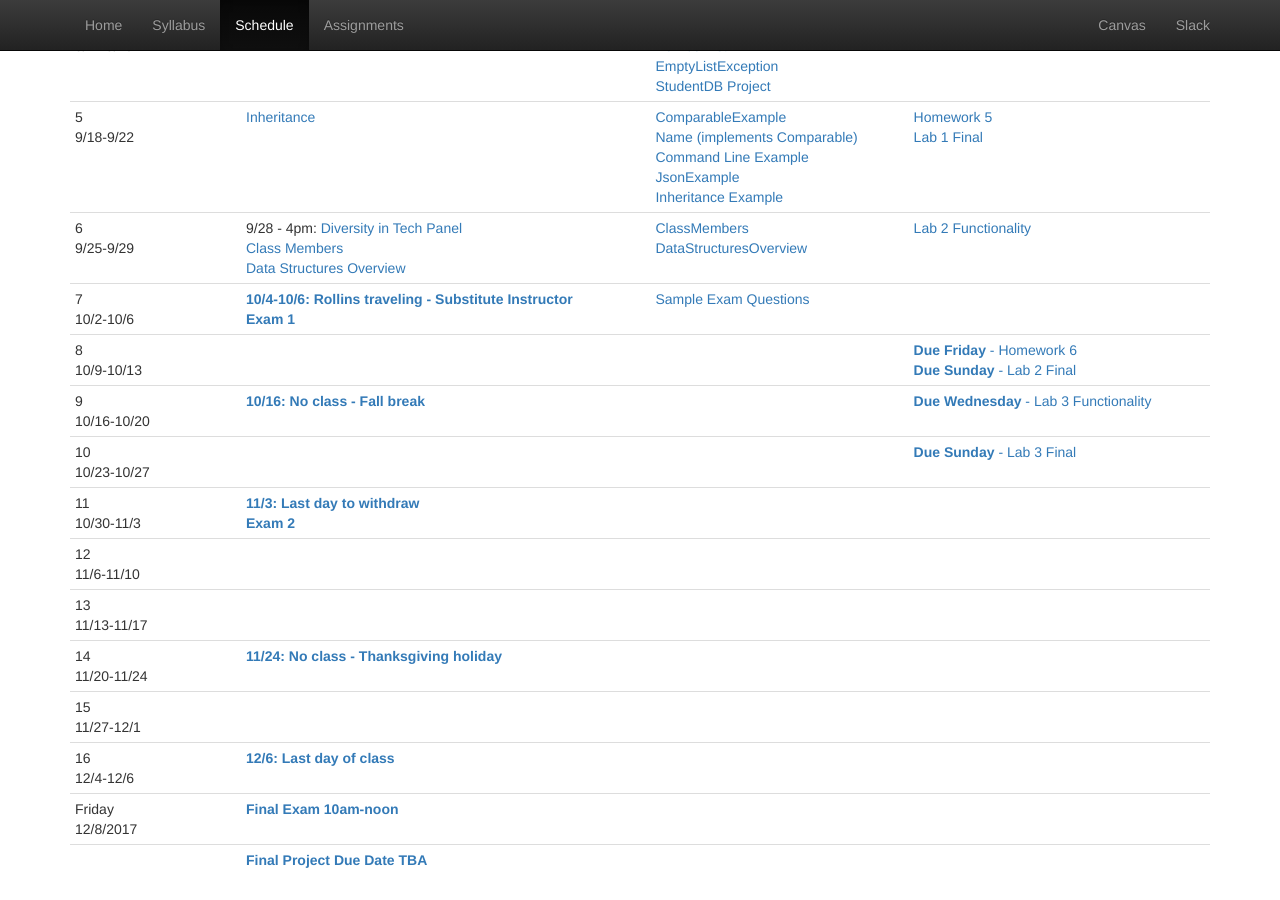
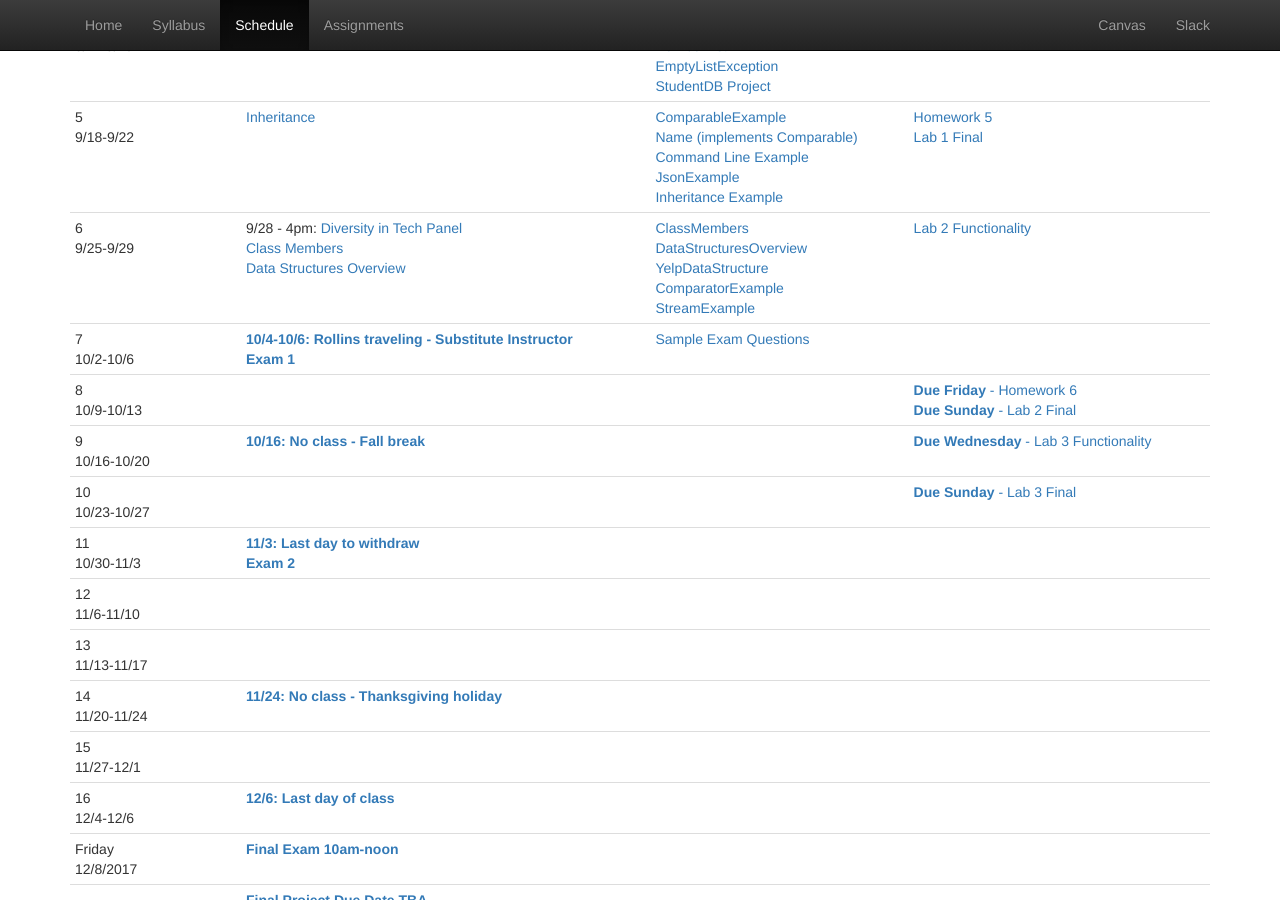
Before and after one commit to CS514-F17/cs514-f17.github.io, a Jekyll site: the page built from schedule.html, in a window 1280 px wide and 900 px high, scrolled down 573 px. Built offline with Jekyll 4.4.1, drawn with Linux system fonts in a browser that asks for light colours.

Commit message:
adding link to in-class examples

```diff
--- a/schedule.html
+++ b/schedule.html
@@ -152,12 +152,13 @@ title: Schedule
 			9/28 - 4pm: <a href="https://www.eventbrite.com/e/panel-discussion-diversity-in-the-tech-industry-tickets-36365074918">Diversity in Tech Panel</a><br/>
 			<a href="https://docs.oracle.com/javase/tutorial/java/javaOO/classvars.html">Class Members</a><br/>
 			<a href="https://github.com/srollins/software-dev-materials/blob/master/notes/advanced/datastructures.md">Data Structures Overview</a><br/>
-<!-- 				<a href="https://github.com/CS514-F17/notes/blob/master/arrays.md">Arrays</a><br/>
-	Book - Chapter 8 (8.1, 8.2, 8.3, 8.4) -->
 		</td>
 		<td>
-		        <a href="https://github.com/CS514-F17/code/tree/master/ClassMembers">ClassMembers</a><br/>
-		        <a href="https://github.com/CS514-F17/code/tree/master/DataStructuresOverview">DataStructuresOverview</a><br/>
+	        <a href="https://github.com/CS514-F17/code/tree/master/ClassMembers">ClassMembers</a><br/>
+	        <a href="https://github.com/CS514-F17/code/tree/master/DataStructuresOverview">DataStructuresOverview</a><br/>
+	        <a href="https://github.com/CS514-F17/code/tree/master/YelpDataStructure">YelpDataStructure</a><br/>
+	        <a href="https://github.com/CS514-F17/code/tree/master/ComparatorExample">ComparatorExample</a><br/>
+	        <a href="https://github.com/CS514-F17/code/tree/master/StreamExample">StreamExample</a><br/>
 		</td>
 		<td>
  				<a href="https://github.com/CS514-F17/Lab2/blob/master/README.md">Lab 2 Functionality</a>
```
